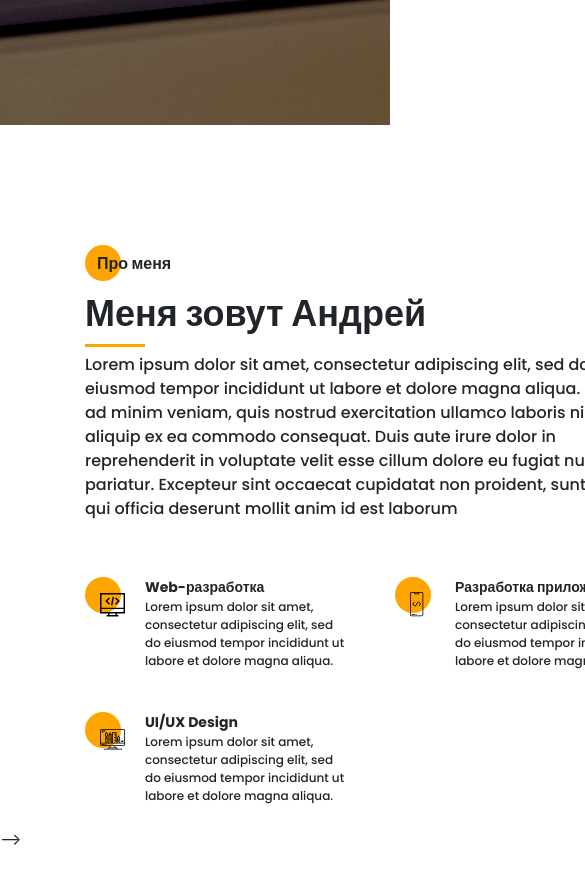
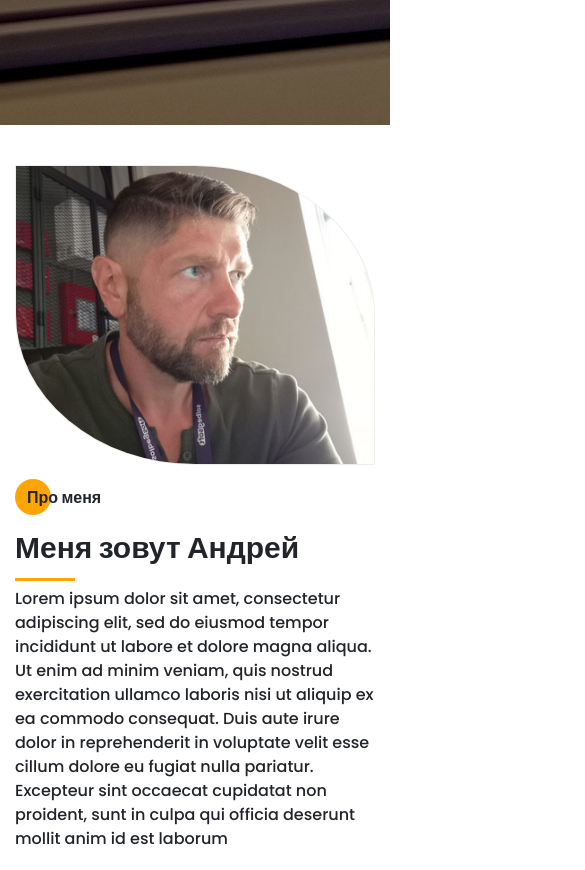
Before and after one commit to AndreyIvchenko/Projects_Portfolio, a website: page src/index.html in a window 390 px wide. Shown: the part 719-1589 px from the top of the page, 585 px wide, since content can reach past the window. Drawn offline with nearby package versions, Linux system fonts and the light colour scheme; files that its build step writes are made by us from their sources; files whose address does not match are found by name.

Commit message:
adaptatcion media about

```diff
--- a/src/sass/blocks/_aboutme.scss
+++ b/src/sass/blocks/_aboutme.scss
@@ -13,6 +13,8 @@
         grid-row: 1/3;
         img {
             width: 100%;
+            height: 100%;
+            object-fit: cover;
             border-radius: 0 50% 0 50%;
 
         }
--- a/src/sass/blocks/_media.scss
+++ b/src/sass/blocks/_media.scss
@@ -8,8 +8,14 @@
     .container {
         max-width: 960px;
     }
-    .sidepanel {
-        display: none;
+    .about {
+        &__wrapper {
+            column-gap: 30px;
+        }
+        &__skills {
+            column-gap:20px;
+        }
+
     }
 }
 
@@ -17,6 +23,30 @@
     .container {
         max-width: 720px;
     }
+    .menu {
+        &__block{
+            padding-top: 100px;
+        }
+    }
+    .about {
+        padding-top: 60px;
+        &__wrapper {
+            grid-template-columns: 300px 380px;
+            column-gap: 30px;
+            row-gap: 10px;
+        }
+        &__skills {
+            column-gap:20px;
+            row-gap: 5px;
+            grid-template-columns: 380px;
+            grid-auto-rows: minmax(115px, auto);
+            &__container {
+                grid-template-columns: 40px auto;
+            }
+        }
+
+    }
+
 }
 
 @media (max-width: 768px){
@@ -35,6 +65,24 @@
             width: 300px;
         }
     }
+    .about {
+        padding-top: 40px;
+        &__wrapper {
+            grid-template: 400px auto auto /1fr;
+        }
+        &__photo {
+            grid-row: unset;
+            img {
+                border: solid 1px #d3d3d36b;
+            }
+        }
+        &__skills{
+            grid-template-columns: auto;
+        }
+
+
+    }
+
 }
 
 @media (max-width: 576px){
@@ -58,10 +106,33 @@
 
     }
     .promo {
-        background: url('../img/main_bf-fin.jpg') no-repeat 65%/cover;
+        background: url('../img/main_bf-fin.jpg') no-repeat 40%/cover;
         &__btns {
             margin-top: 30px;
         }
     }
+    .about {
+        &__wrapper{
+            grid-template: 300px auto auto/1fr;
+        }
+        &__descr {
+            padding-top: 10px;
+        }
+        &__subtitle {
+            font-size: 30px;
+
+        }
+        &__skills{
+            row-gap: 15px;
+            .title {
+                line-height: 30px;
+                font-size: 20px;
+            }
+            &__text{
+                font-size: 16px;
+                line-height: 20px;
+            }
+        }
+    }
 
 }
```
Also changed, not shown: dist/css/style.min.css.
